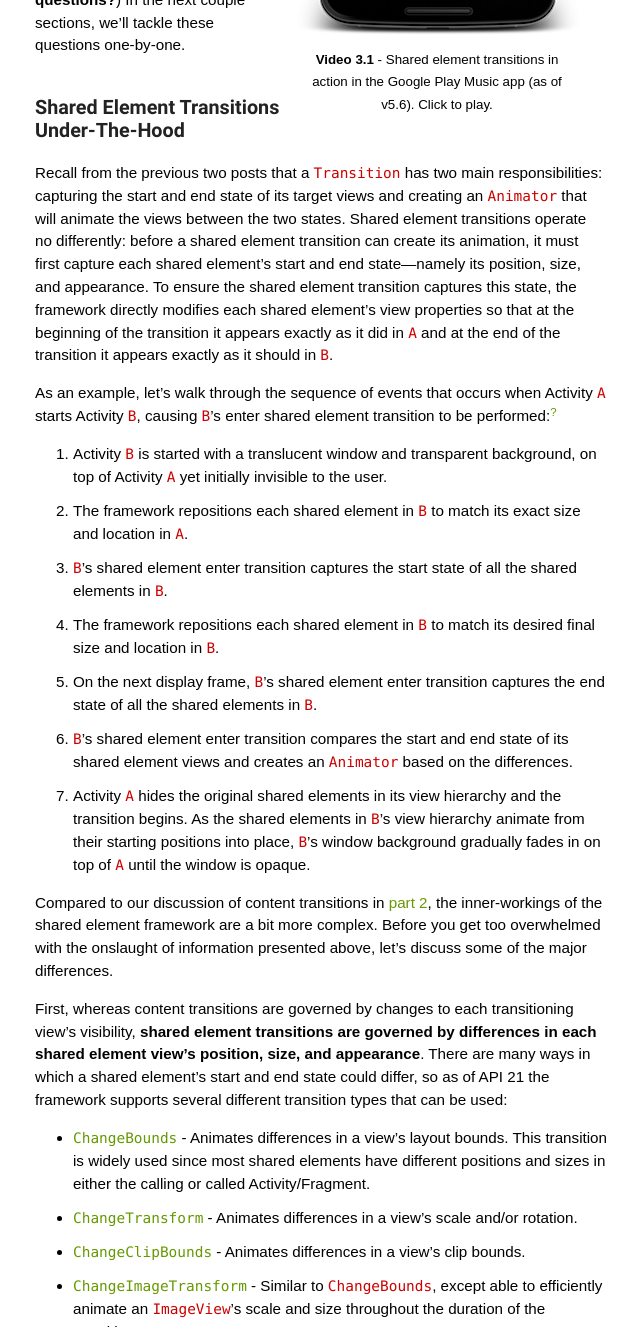
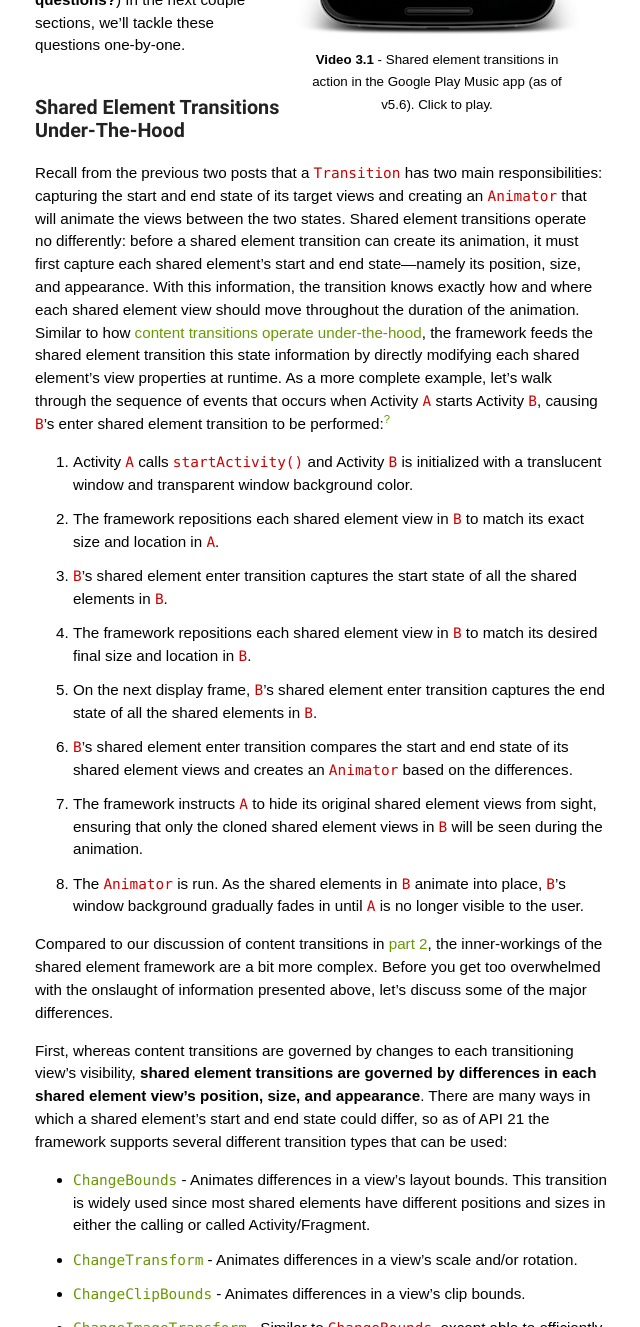
Before and after one commit to alexjlockwood/AndroidDesignPatterns, a Jekyll site: the page built from _posts/2014-12-16-activity-fragment-shared-element-transitions-part3a.md, in a window 1280 px wide and 1400 px high, scrolled down 1380 px, cut to the strip 73-1400 px from the top of the window. Shown: the whole strip, without its empty margins (249-889 px from the left). Built offline with Jekyll 4.4.1, drawn with Linux system fonts in a browser that asks for light colours; some web fonts are replaced; Markdown is read by kramdown in place of the engine named in the settings; comment, search, counter and statistics services are not loaded; some of the changed text lies outside the part shown.

Commit message:
updated shared element post

```diff
--- a/_posts/2014-12-16-activity-fragment-shared-element-transitions-part3a.md
+++ b/_posts/2014-12-16-activity-fragment-shared-element-transitions-part3a.md
@@ -46,17 +46,16 @@ Whereas [part 1][part1] only briefly introduced the subject, this blog post aims
 
 ### Shared Element Transitions Under-The-Hood
 
-Recall from the previous two posts that a `Transition` has two main responsibilities: capturing the start and end state of its target views and creating an `Animator` that will animate the views between the two states. Shared element transitions operate no differently: before a shared element transition can create its animation, it must first capture each shared element's start and end state&mdash;namely its position, size, and appearance. To ensure the shared element transition captures this state, the framework directly modifies each shared element's view properties so that at the beginning of the transition it appears exactly as it did in `A` and at the end of the transition it appears exactly as it should in `B`.
+Recall from the previous two posts that a `Transition` has two main responsibilities: capturing the start and end state of its target views and creating an `Animator` that will animate the views between the two states. Shared element transitions operate no differently: before a shared element transition can create its animation, it must first capture each shared element's start and end state&mdash;namely its position, size, and appearance. With this information, the transition knows exactly how and where each shared element view should move throughout the duration of the animation. Similar to how [content transitions operate under-the-hood][part2], the framework feeds the shared element transition this state information by directly modifying each shared element's view properties at runtime. As a more complete example, let's walk through the sequence of events that occurs when Activity `A` starts Activity `B`, causing `B`'s enter shared element transition to be performed:<sup><a href="#footnote?" id="ref?">?</a></sup>
 
-As an example, let's walk through the sequence of events that occurs when Activity `A` starts Activity `B`, causing `B`'s enter shared element transition to be performed:<sup><a href="#footnote?" id="ref?">?</a></sup>
-
-1. Activity `B` is started with a translucent window and transparent background, on top of Activity `A` yet initially invisible to the user.
-2. The framework repositions each shared element in `B` to match its exact size and location in `A`.
+1. Activity `A` calls `startActivity()` and Activity `B` is initialized with a translucent window and transparent window background color.
+2. The framework repositions each shared element view in `B` to match its exact size and location in `A`.
 3. `B`'s shared element enter transition captures the start state of all the shared elements in `B`.
-4. The framework repositions each shared element in `B` to match its desired final size and location in `B`.
+4. The framework repositions each shared element view in `B` to match its desired final size and location in `B`.
 5. On the next display frame, `B`'s shared element enter transition captures the end state of all the shared elements in `B`.
 6. `B`'s shared element enter transition compares the start and end state of its shared element views and creates an `Animator` based on the differences.
-7. Activity `A` hides the original shared elements in its view hierarchy and the transition begins. As the shared elements in `B`'s view hierarchy animate from their starting positions into place, `B`'s window background gradually fades in on top of `A` until the window is opaque.
+7. The framework instructs `A` to hide its original shared element views from sight, ensuring that only the cloned shared element views in `B` will be seen during the animation.
+8. The `Animator` is run. As the shared elements in `B` animate into place, `B`'s window background gradually fades in until `A` is no longer visible to the user.
 
 Compared to our discussion of content transitions in [part 2][part2], the inner-workings of the shared element framework are a bit more complex. Before you get too overwhelmed with the onslaught of information presented above, let's discuss some of the major differences.
 
```
Also changed, not shown: other parts of _posts/2014-12-16-activity-fragment-shared-element-transitions-part3a.md (+1 -1 lines).
